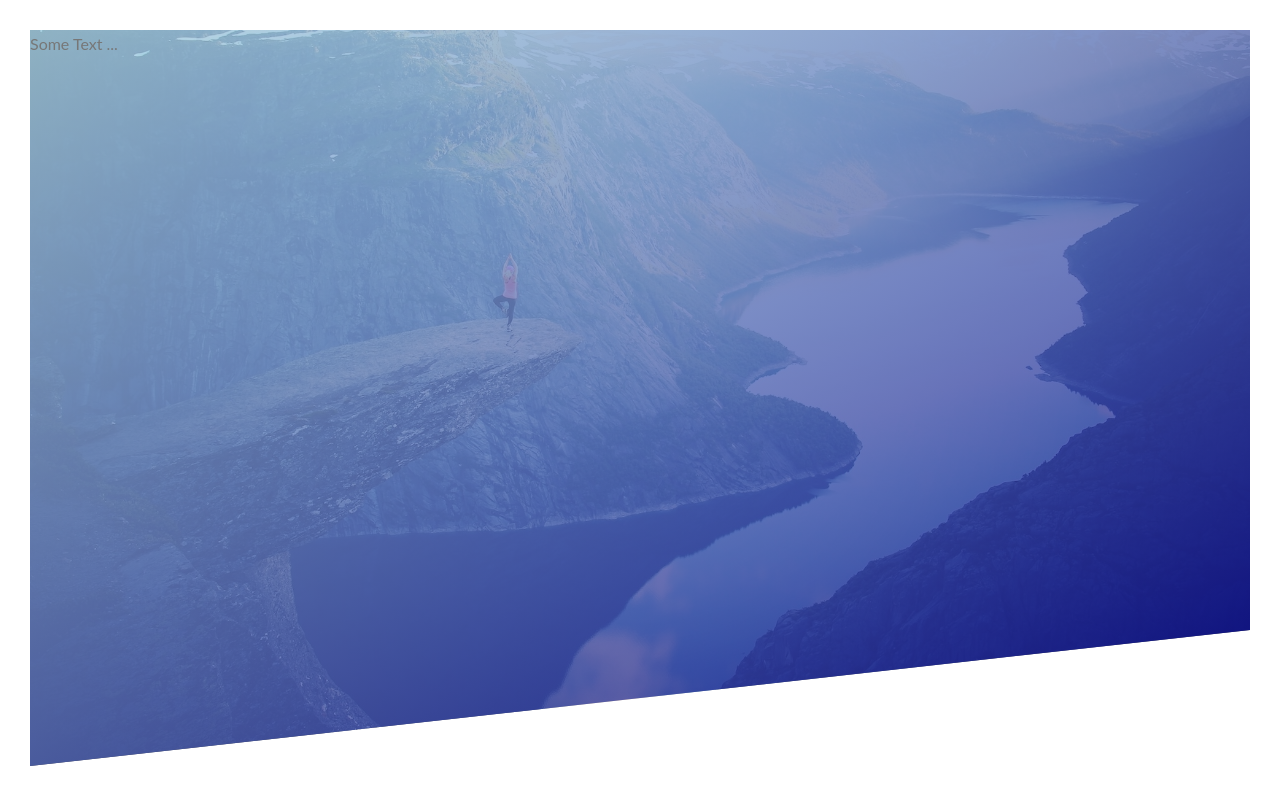
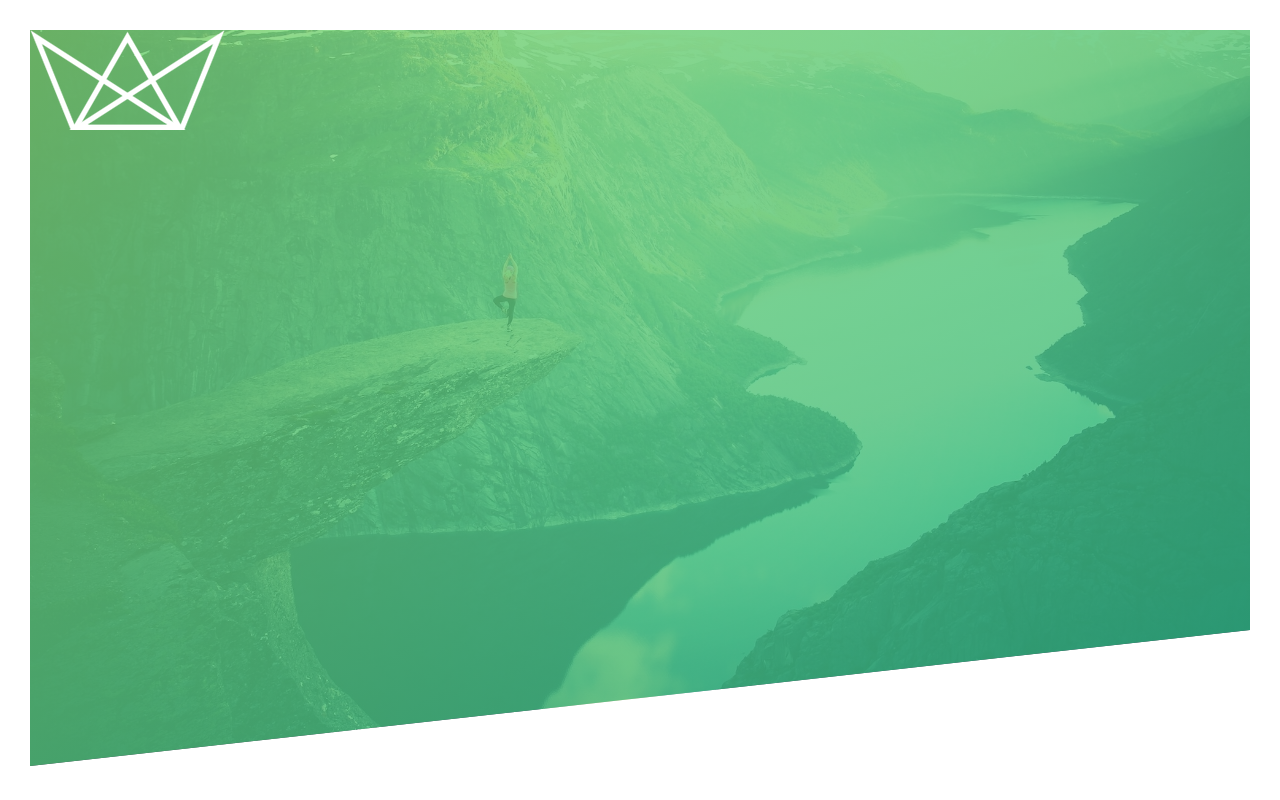
Before and after one commit to Almo7aya/moriam, a plain HTML site: page index.html in a window 1280 px wide. Drawn offline with Linux system fonts and the light colour scheme.

Commit message:
add the logo and change some colors

```diff
--- a/css/styles.css
+++ b/css/styles.css
@@ -1,7 +1,8 @@
-/* Main Colors
-* light blue rgb(173, 216, 230)
-* mid blue rgb(0, 0, 255)
-* dark blue rgb(0, 0, 139)
+/*
+    COLORS:
+    Light green: #7ed56f
+    Medium green: #55c57a
+    Dark green: #28b485
 */
 
 * {
@@ -21,6 +22,7 @@ body {
   color: #777;
 
   padding: 30px;
+  padding-bottom: 0;
 }
 
 /*
@@ -30,14 +32,19 @@ body {
   height: 92vh;
   background-image: linear-gradient(
       to right bottom,
-      rgba(173, 216, 230, 0.8),
-      rgb(0, 0, 139, 0.8)
+      rgba(126, 213, 111, 0.8),
+      rgba(40, 180, 133, 0.8)
     ),
     url(../img/hero.jpg);
   background-size: cover;
   background-repeat: no-repeat;
   background-position: top;
-
   /* new stuff */
   clip-path: polygon(0 0, 100% 0, 100% 75vh, 0 100%);
 }
+
+.logo-box {
+}
+
+.logo {
+}
--- a/index.html
+++ b/index.html
@@ -11,7 +11,9 @@
 <body>
 
     <header class="header">
-        Some Text ...
+        <div class="logo-box">
+            <img src="img/logo-white.png" alt="logo" class="logo">
+        </div>
     </header>
 
 </body>
```
